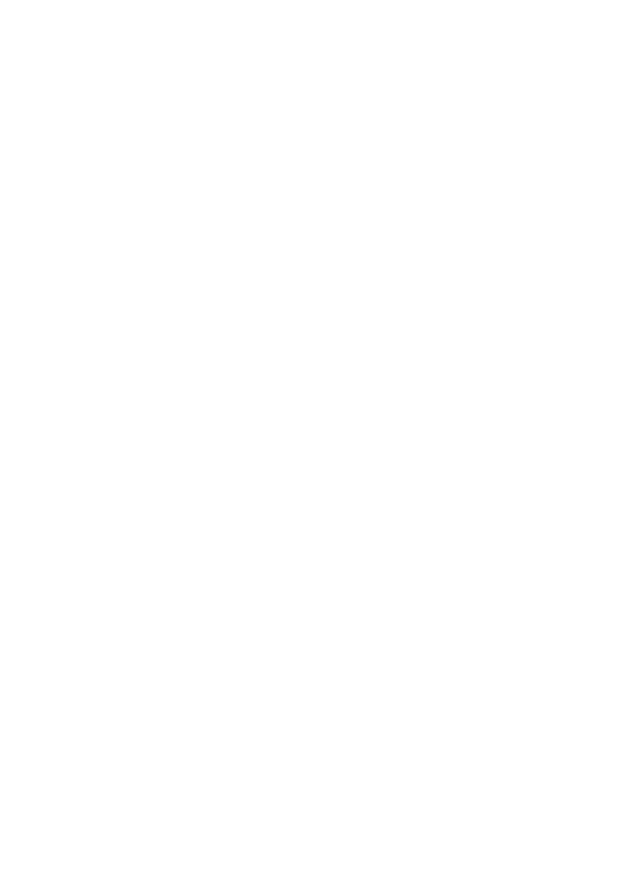
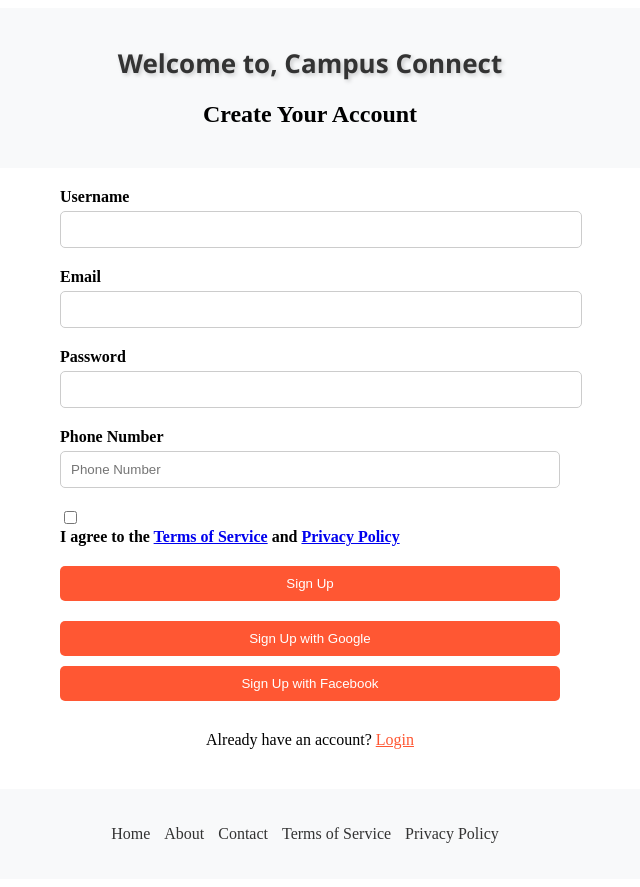
Before and after one commit to julius-kanani/Campus-Connect, a Flask app: page /auth/register in a window 1280 px wide. Before the commit the part shown is empty. Shown: the whole page, without its empty margins (330-970 px from the left). Before the commit the page ends 800 px from the top, so only its background shows below. Run offline with Flask 3, Linux system fonts and the light colour scheme; some libraries are stand-ins or nearby versions.

Commit message:
more refining of the UI app of Campus Connect.

```diff
--- /dev/null
+++ b/app/static/css/auth/register.css
@@ -0,0 +1,134 @@
+/* Header Styling */
+header {
+    text-align: center;
+    padding: 20px 0; /* Adjust padding for spacing */
+    background-color: #f8f9fa; /* Optional: Add background color */
+}
+
+/* Welcome Message Styling */
+header h1 {
+    font-size: 26px; /* Choose an appropriate font size */
+    font-family: 'Segoe UI', Tahoma, Geneva, Verdana, sans-serif; /* Choose an eye-catching font */
+    color: #333; /* Set text color */
+    text-shadow: 2px 2px 4px rgba(0, 0, 0, 0.2); /* Apply text shadow */
+}
+
+/* Form Styling */
+main {
+    max-width: 500px;
+    margin: 0 auto;
+    padding: 20px;
+}
+
+.form-group {
+    margin-bottom: 20px;
+}
+
+.phone-group {
+    display: flex;
+    align-items: center;
+}
+
+#country-code {
+    width: 70px; /* Adjust width as needed */
+    margin-right: 10px; /* Add spacing between country code and phone number */
+}
+
+label {
+    display: block;
+    font-weight: bold;
+    margin-bottom: 5px;
+}
+
+input[type="text"],
+input[type="email"],
+input[type="password"],
+input[type="tel"],
+input[type="checkbox"] {
+    width: 100%;
+    padding: 10px;
+    border: 1px solid #ccc;
+    border-radius: 5px;
+}
+
+input[type="checkbox"] {
+    width: auto;
+    margin-right: 5px;
+}
+
+button[type="submit"] {
+    width: 100%;
+    padding: 10px;
+    background-color: #ff5733; /* Use the same theme color as login button */
+    color: #fff;
+    border: none;
+    border-radius: 5px;
+    cursor: pointer;
+}
+
+button[type="submit"]:hover {
+    background-color: #0056b3; /* Darker shade on hover */
+}
+
+/* Social Sign-Up Styling */
+.social-signup {
+    margin-top: 20px;
+}
+
+.social-signup button {
+    width: 100%;
+    padding: 10px;
+    margin-bottom: 10px;
+    background-color: #ff5733; /* Use the same theme color as login button */
+    color: #fff;
+    border: none;
+    border-radius: 5px;
+    cursor: pointer;
+}
+
+.social-signup button:hover {
+    background-color: #0056b3; /* Darker shade on hover */
+}
+
+/* Login Link Styling */
+.login-link {
+    text-align: center;
+    margin-top: 20px;
+}
+
+.login-link a {
+    color: #ff5733; /* Use the same theme color as login link */
+}
+
+.login-link a:hover {
+    color: #0056b3; /* Darker shade on hover */
+}
+
+/* Error Message Styling */
+.error-message {
+    color: #ff0000;
+    text-align: center;
+    margin-top: 20px;
+}
+
+/* Footer Styling */
+footer {
+    background-color: #f8f9fa;
+    padding: 20px;
+    text-align: center;
+}
+
+footer nav ul {
+    list-style-type: none;
+    padding: 0;
+}
+
+footer nav ul li {
+    display: inline;
+    margin-right: 10px;
+}
+
+footer nav ul li a {
+    color: #333;
+    text-decoration: none;
+}
--- /dev/null
+++ b/app/static/scripts/register/initializeIntlTelInput.js
@@ -0,0 +1,5 @@
+// initializeIntlTelInput.js
+var input = document.querySelector("#phone");
+window.intlTelInput(input, {
+    utilsScript: "https://cdnjs.cloudflare.com/ajax/libs/intl-tel-input/17.0.12/js/utils.js",
+});
--- a/app/templates/auth/login.html
+++ b/app/templates/auth/login.html
@@ -58,6 +58,8 @@
                 <li><a href="{{ url_for('home.index') }}">Home</a></li>
                 <li><a href="{{ url_for('home.about') }}">About</a></li>
                 <li><a href="{{ url_for('home.contact') }}">Contact</a></li>
+                <li><a href="{{ url_for('home.terms_of_service') }}">Terms of Service</a></li>
+                <li><a href="{{ url_for('home.privacy_policy') }}">Privacy Policy</a></li>
             </ul>
         </nav>
     </footer>
--- a/app/templates/auth/register.html
+++ b/app/templates/auth/register.html
@@ -0,0 +1,74 @@
+<!DOCTYPE html>
+<html lang="en">
+<head>
+    <meta charset="UTF-8">
+    <meta name="viewport" content="width=device-width, initial-scale=1.0">
+    <title>Sign Up - Campus Connect</title>
+    <link rel="stylesheet" href="{{ url_for('static', filename='css/auth/register.css') }}">
+    <!-- Add any additional CSS or external libraries here -->
+    <link rel="stylesheet" href="https://cdnjs.cloudflare.com/ajax/libs/intl-tel-input/17.0.12/css/intlTelInput.css">
+    <script src="https://cdnjs.cloudflare.com/ajax/libs/intl-tel-input/17.0.12/js/intlTelInput.min.js"></script>
+
+</head>
+<body>
+    <header>
+      <!--
+        <div class="logo">
+            <img src="{{ url_for('static', filename='logo.png') }}" alt="Rental Management System">
+        </div>
+      -->
+      <h1>Welcome to, Campus Connect</h1>
+      <h2>Create Your Account</h2>
+    </header>
+    <main>
+        <form id="signup-form" action="{{ url_for('auth.register') }}" method="POST">
+            <div class="form-group">
+                <label for="username">Username</label>
+                <input type="text" id="username" name="username" required>
+            </div>
+            <div class="form-group">
+                <label for="email">Email</label>
+                <input type="email" id="email" name="email" required>
+            </div>
+            <div class="form-group">
+                <label for="password">Password</label>
+                <input type="password" id="password" name="password" required>
+            </div>
+            <div class="form-group">
+                <label for="phone">Phone Number</label>
+                 <div class="phone-group">
+                   <input type="tel" id="phone" name="phone" placeholder="Phone Number" required>
+                 </div>
+            </div>
+            <div class="form-group">
+                <input type="checkbox" id="agree-to-terms" required>
+                <label for="agree-to-terms">I agree to the <a href="{{ url_for('home.terms_of_service') }}">Terms of Service</a> and <a href="{{ url_for('home.privacy_policy') }}">Privacy Policy</a></label>
+            </div>
+            <div class="form-group">
+                <button type="submit">Sign Up</button>
+            </div>
+        </form>
+        <div class="social-signup">
+            <button class="google-signup">Sign Up with Google</button>
+            <button class="facebook-signup">Sign Up with Facebook</button>
+        </div>
+        <div class="login-link">
+            <p>Already have an account? <a href="{{ url_for('auth.login') }}">Login</a></p>
+        </div>
+        <div class="error-message" id="error-message"></div>
+    </main>
+    <footer>
+        <nav>
+            <ul>
+                <li><a href="{{ url_for('home.index') }}">Home</a></li>
+                <li><a href="{{ url_for('home.about') }}">About</a></li>
+                <li><a href="{{ url_for('home.contact') }}">Contact</a></li>
+                <li><a href="{{ url_for('home.terms_of_service') }}">Terms of Service</a></li>
+                <li><a href="{{ url_for('home.privacy_policy') }}">Privacy Policy</a></li>
+            </ul>
+        </nav>
+    </footer>
+    <!-- Add any additional JavaScript here -->
+    <script src="{{ url_for('static', filename='scripts/register/initializeIntlTelInput.js') }}"></script>
+</body>
+</html>
--- /dev/null
+++ b/app/templates/homepage/privacy_policy.html
@@ -0,0 +1 @@
+<h1>Privacy Policy</>
--- /dev/null
+++ b/app/templates/homepage/terms_of_service.html
@@ -0,0 +1 @@
+<h1>Terms of Service</h1>
```
Also changed, not shown: app/blueprints/homepage.py (+10 -0 lines), app/templates/base.html (+0 -16 lines).
